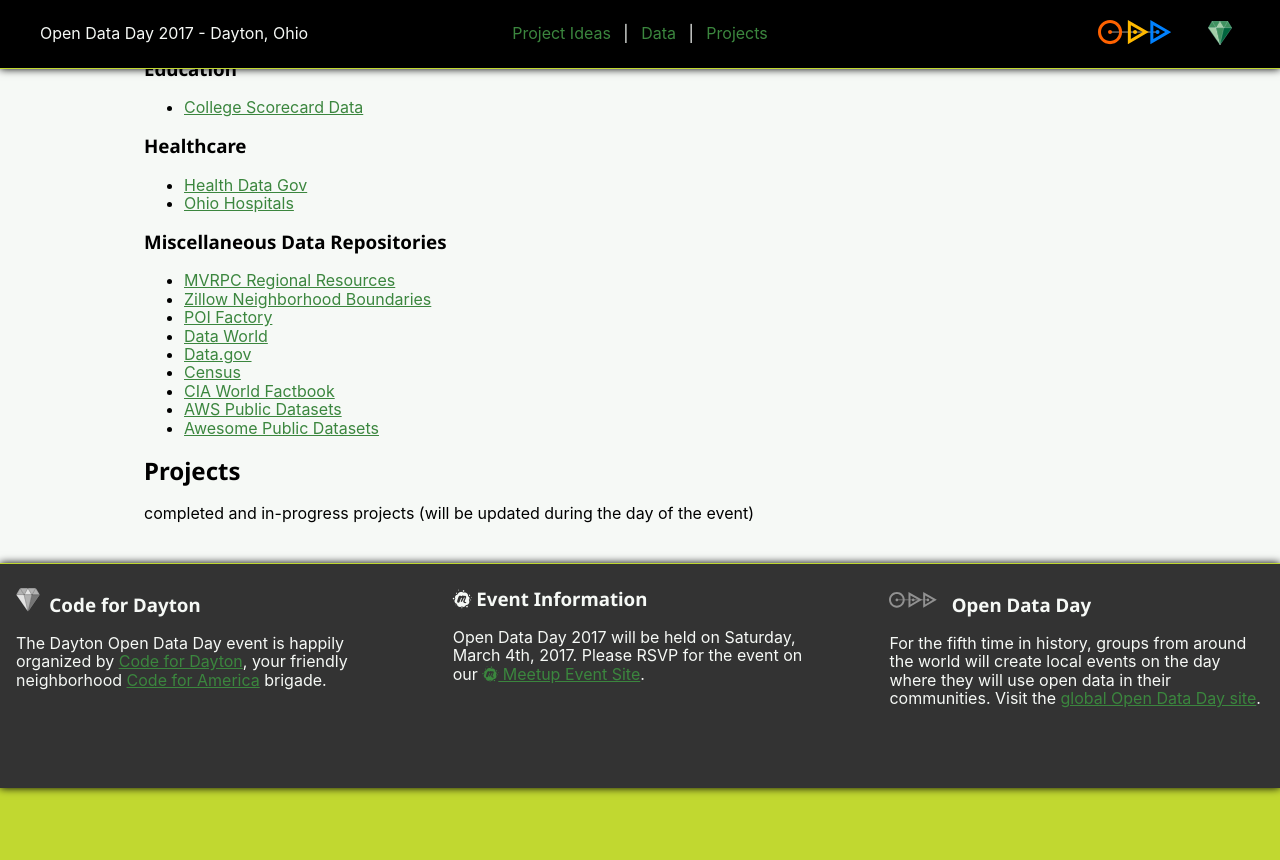
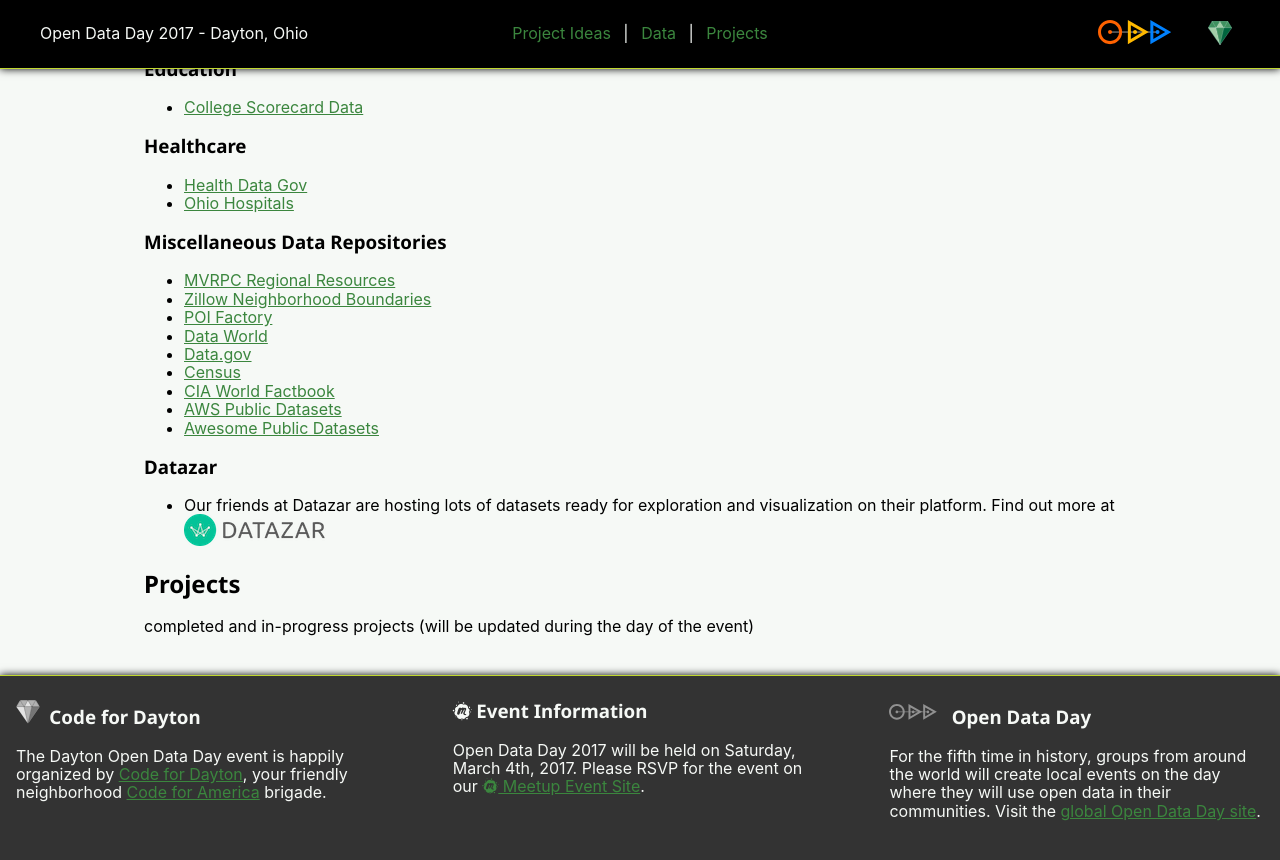
Before and after one commit to codefordayton/opendataday2017, a Jekyll site: the page built from docs/index.md, in a window 1280 px wide and 900 px high, scrolled down 1757 px. Shown: the top 860 px of the window. Built offline with Jekyll 4.4.1, drawn with Linux system fonts in a browser that asks for light colours; nearby versions of some CDN libraries.

Commit message:
datazar updates

```diff
--- a/docs/index.md
+++ b/docs/index.md
@@ -73,6 +73,11 @@ utilized to build something awesome!
 * [AWS Public Datasets](https://aws.amazon.com/datasets/)
 * [Awesome Public Datasets](https://github.com/caesar0301/awesome-public-datasets)
 
+### Datazar
+* Our friends at Datazar are hosting lots of datasets ready for exploration and visualization on
+  their platform. Find out more at
+  <a href="https://www.datazar.com/explore/" target="_blank"><img src="images/datazar_workmark.png" /></a>
+
 
 ## Projects
 completed and in-progress projects (will be updated during the day of the event)
```
Also changed, not shown: docs/images/datazar_workmark.png (added).
